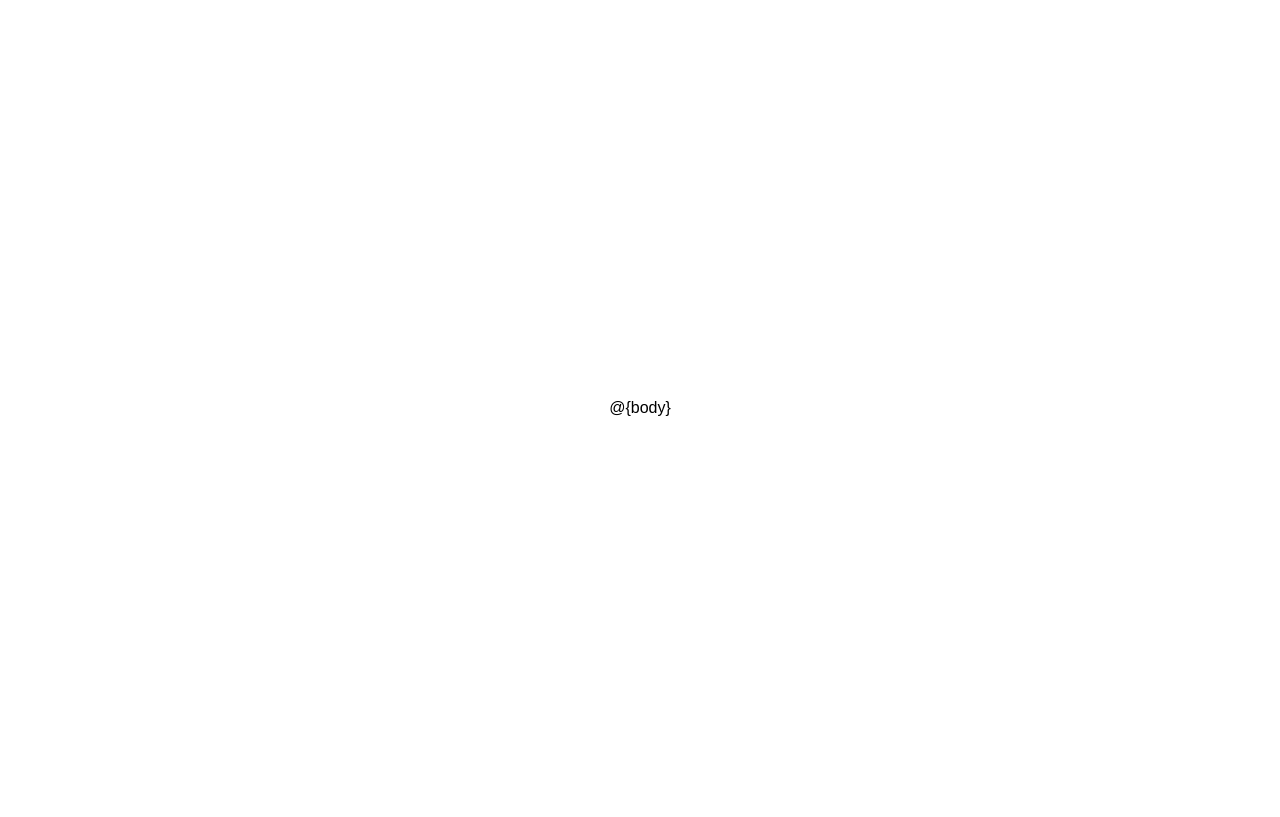
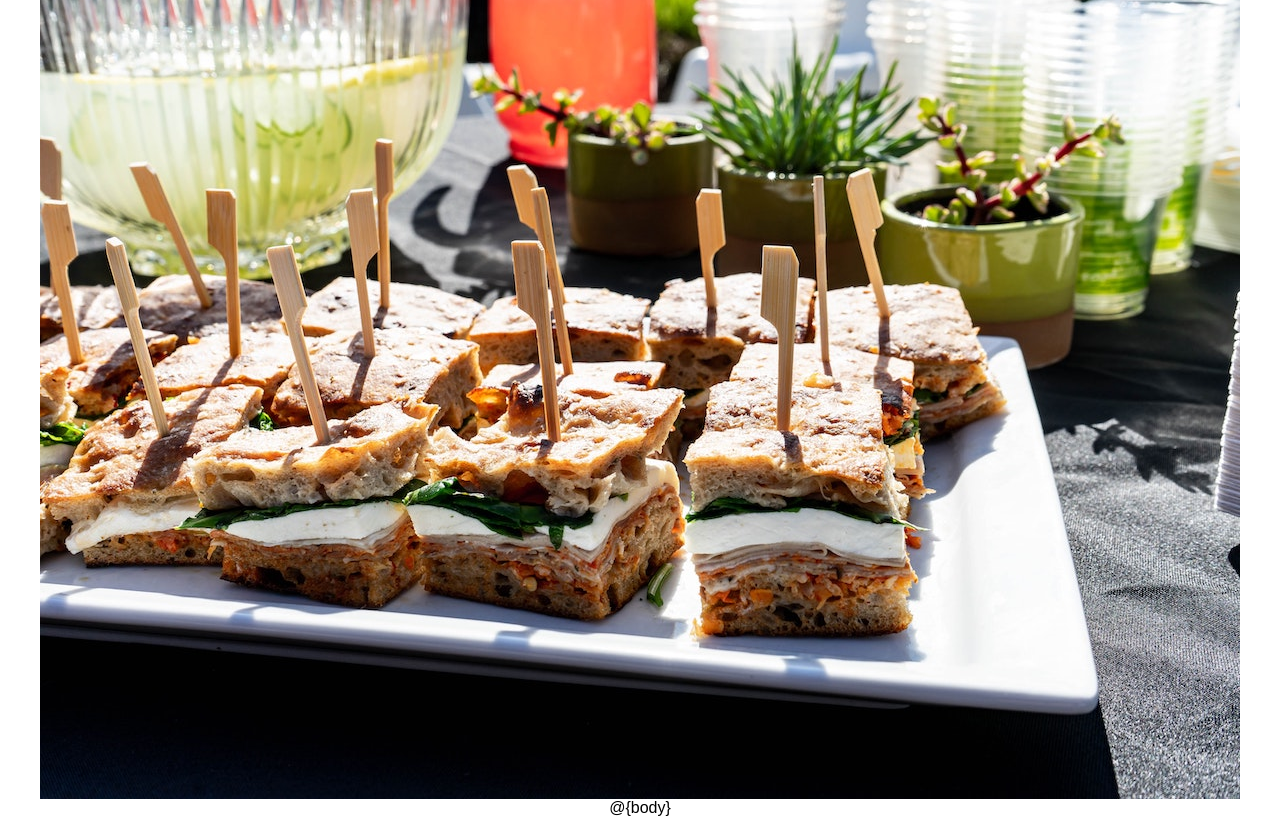
Before and after one commit to Joe-Collins-1986/love-sandwiches, a website: page views/layout.html in a window 1280 px wide. Drawn offline with nearby package versions, Linux system fonts and the light colour scheme.

Commit message:
add background image

```diff
--- a/views/layout.html
+++ b/views/layout.html
@@ -180,6 +180,7 @@
 
 <body>
     <main id="content-container">
+        <img src="/views/rosalie-barley-9y2QXrYeTRI-unsplash.jpg" alt="">
         @{body}
     </main>
 
```
Also changed, not shown: views/rosalie-barley-9y2QXrYeTRI-unsplash.jpg (added).
